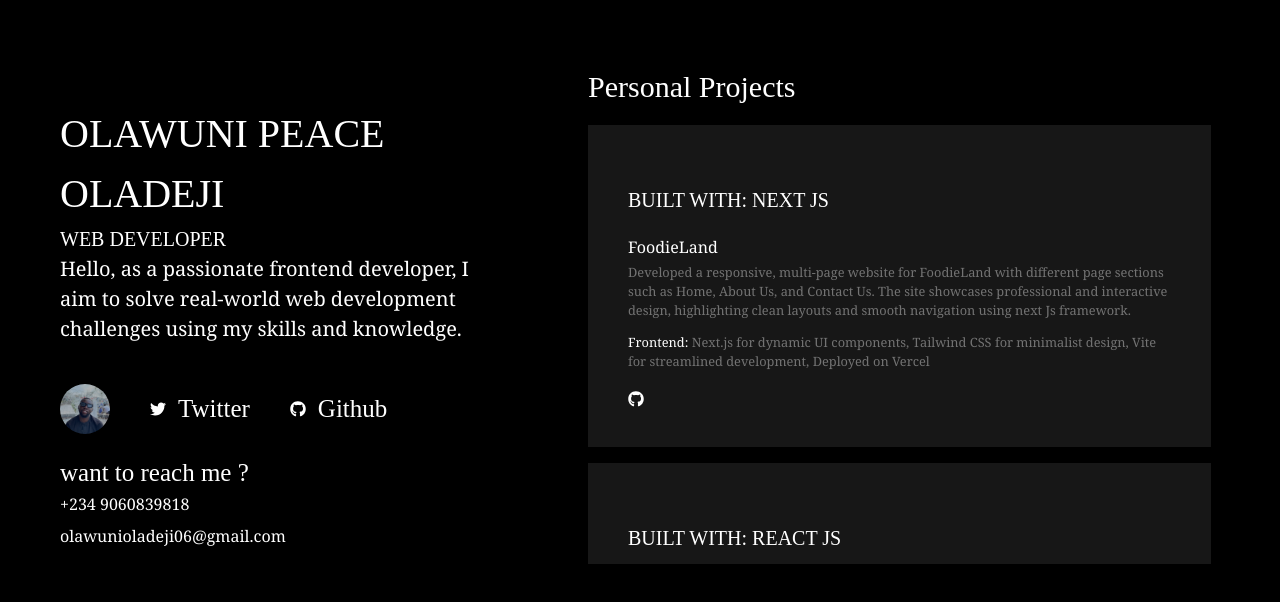
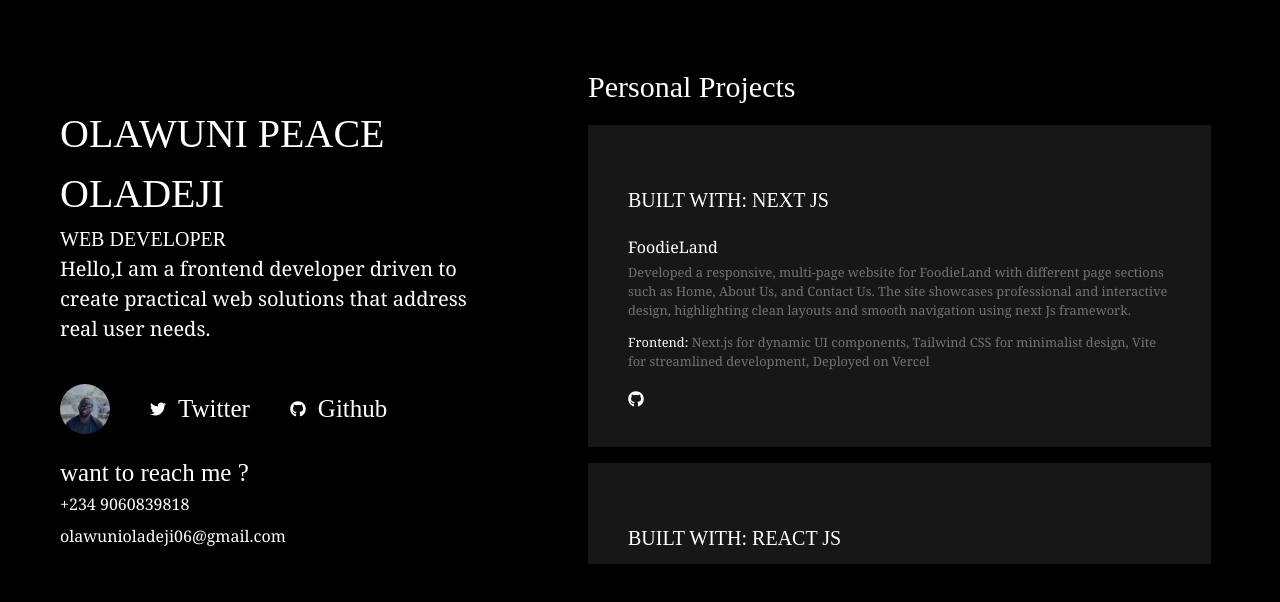
Before and after one commit to Deji06/Myportfolio, a React (Vite) app: page / in a window 1280 px wide. Shown: the top 602 px of the page. Built offline with nearby package versions, Linux system fonts and the light colour scheme; a web font is replaced by a local one.

Commit message:
edited  about info

```diff
--- a/src/components/LeftContainer.tsx
+++ b/src/components/LeftContainer.tsx
@@ -2,7 +2,7 @@
 import { FaTwitter } from "react-icons/fa";
 import { FaGithub } from "react-icons/fa";
 // import profilePics from "../assets/WhatsApp Image 2024-04-29 at 02.07.34_86d5abc8.jpg";
-import picture from "../assets/profilePic.jpg"
+import picture from "../assets/profilePic.jpg";
 import { motion } from "framer-motion";
 
 const LeftContainer = () => {
@@ -28,8 +28,8 @@ const LeftContainer = () => {
           </motion.h2>{" "}
           <h4 className="sm:ml-5 font-serif text-[20px] p-4 sm:p-0  ">
             {" "}
-            Hello, as a passionate frontend developer, I aim to solve real-world
-            web development challenges using my skills and knowledge.
+            Hello,I am a frontend developer driven to create practical web
+            solutions that address real user needs.
           </h4>
         </div>
 
@@ -62,11 +62,18 @@ const LeftContainer = () => {
             </a>
           </div>
         </div>
-        <h2 className="mt-5 sm:ml-5 font-Zeyada text-[25px] ml-2 ">want to reach me ?</h2>
+        <h2 className="mt-5 sm:ml-5 font-Zeyada text-[25px] ml-2 ">
+          want to reach me ?
+        </h2>
         <div className="flex flex-col font-serif space-y-2 sm:ml-5 ml-2 ">
           <span>+234 9060839818</span>
           {/* <a href="intent://olawunioladeji06@gmail.com#Intent;scheme=mailto;package=com.google.android.gm;end">olawunioladeji06@gmail.com</a> */}
-          <a href="https://mail.google.com/mail/?view=cm&fs=1&to=olawunioladeji06@gmail.com" className="hover:underline">olawunioladeji06@gmail.com</a>
+          <a
+            href="https://mail.google.com/mail/?view=cm&fs=1&to=olawunioladeji06@gmail.com"
+            className="hover:underline"
+          >
+            olawunioladeji06@gmail.com
+          </a>
         </div>
       </section>
     </>
```
